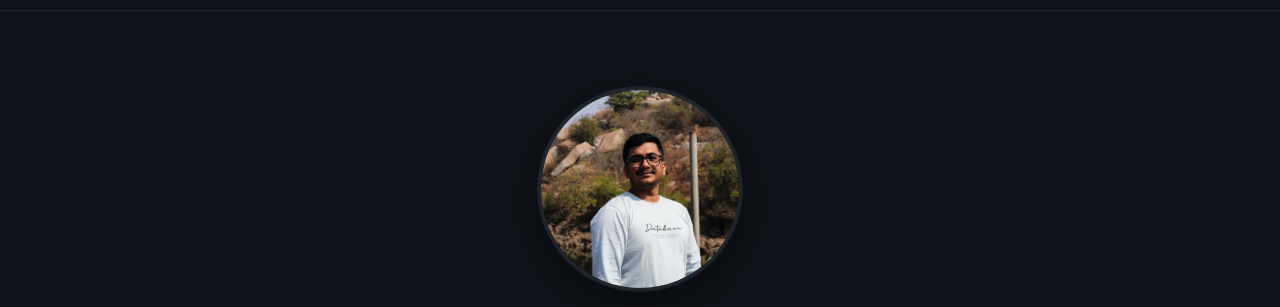
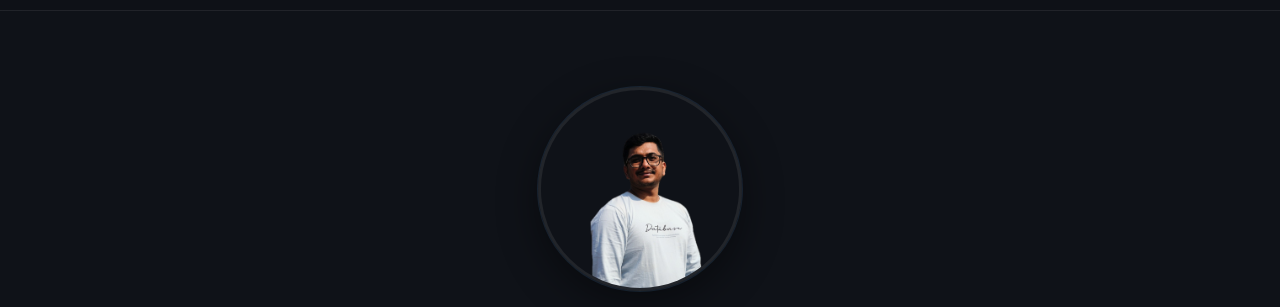
Before and after one commit to bijitbiswas/bijitbiswas.github.io, a plain HTML site: page index.html in a window 1280 px wide. Shown: the part 53-360 px from the top of the page. Drawn offline with nearby package versions, Linux system fonts and the light colour scheme.

Commit message:
Updating profile image

```diff
--- a/index.html
+++ b/index.html
@@ -43,7 +43,7 @@
       <div class="hero">
         <img
           class="hero-photo"
-          src="assets/images/profile.png"
+          src="assets/images/profileImage.png"
           alt="Portrait of Bijit Biswas"
           width="200"
           height="200"
```
Also changed, not shown: assets/images/profileImage.png (added).
